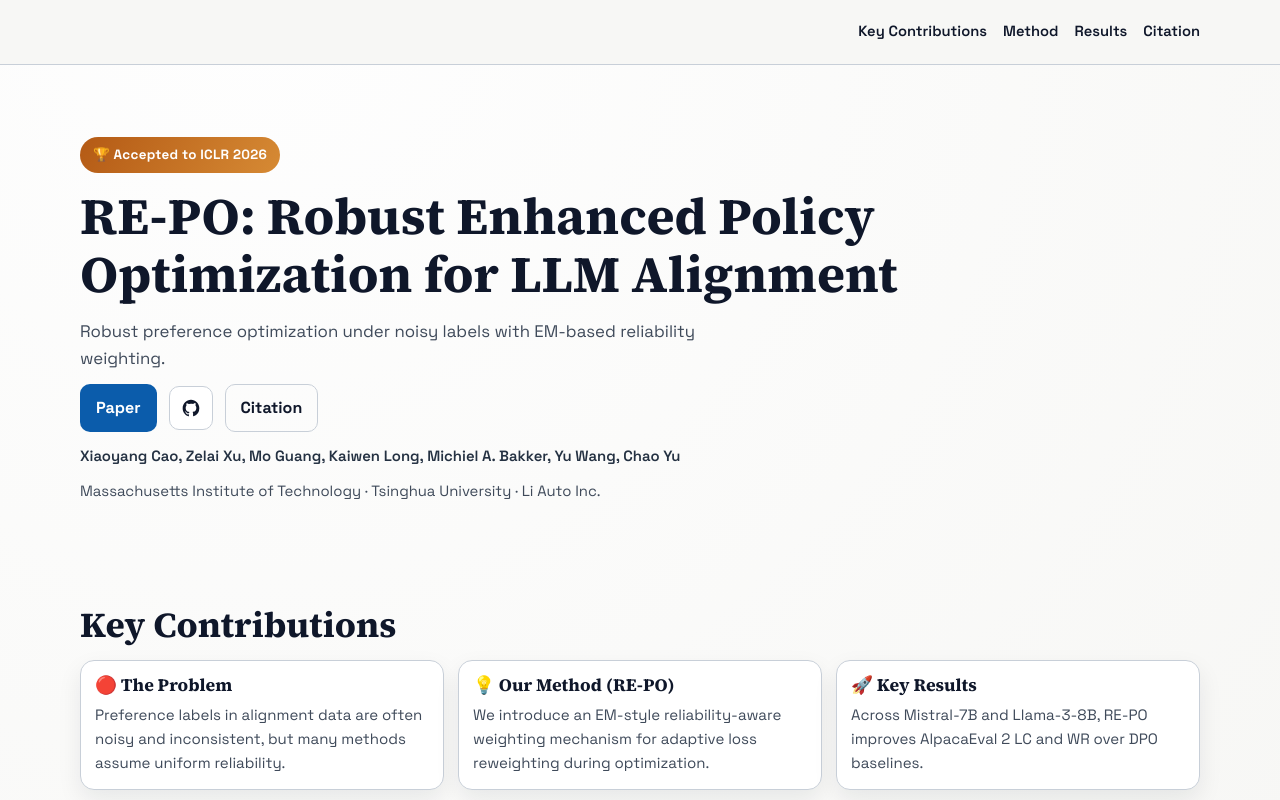
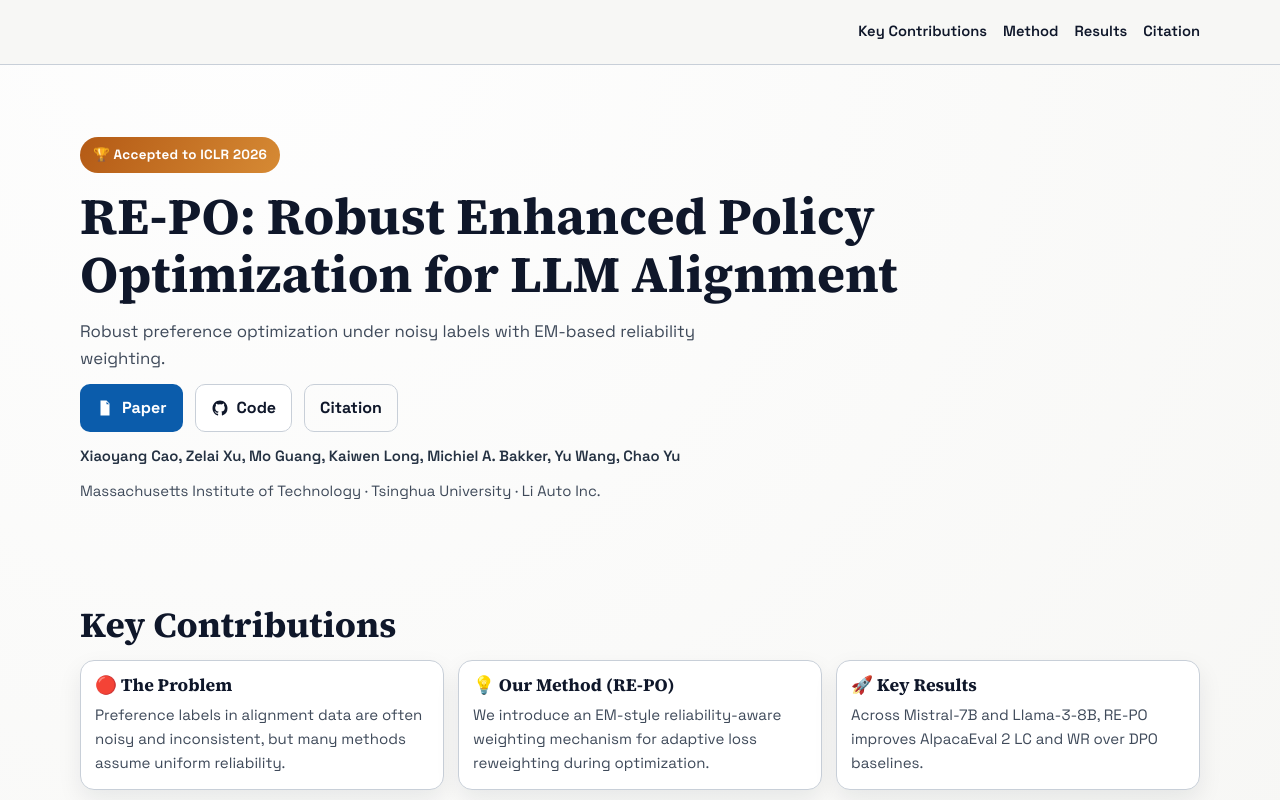
Before and after one commit to repo-alignment/repo-alignment.github.io, a plain HTML site: page index.html in a window 1280 px wide. Shown: the top 800 px of the page. Drawn offline with Linux system fonts and the light colour scheme.

Commit message:
Update CTA buttons to icon+text for Paper and Code

```diff
--- a/assets/css/site.css
+++ b/assets/css/site.css
@@ -191,28 +191,17 @@ h1 {
   border-color: var(--line);
 }
 
-.btn-icon {
-  width: 44px;
-  height: 44px;
-  border: 1px solid var(--line);
-  border-radius: 10px;
+.btn-with-icon {
   display: inline-flex;
   align-items: center;
-  justify-content: center;
-  background: #fff;
-  transition: transform 150ms ease, box-shadow 150ms ease, background-color 150ms ease;
+  gap: 8px;
 }
 
-.btn-icon:hover {
-  transform: translateY(-1px);
-  box-shadow: var(--shadow);
-  background: #f7faff;
-}
-
-.btn-icon svg {
-  width: 20px;
-  height: 20px;
-  fill: #0f172a;
+.btn-with-icon svg {
+  width: 18px;
+  height: 18px;
+  fill: currentColor;
+  flex: 0 0 auto;
 }
 
 .section {
@@ -438,10 +427,6 @@ pre {
     flex-direction: column;
     align-items: stretch;
   }
-
-  .btn-icon {
-    width: 100%;
-  }
 }
 
 @media (prefers-reduced-motion: reduce) {
--- a/assets/js/site.js
+++ b/assets/js/site.js
@@ -106,7 +106,7 @@ function safeSetLink(id, url) {
 
 function applyLinks(links) {
   safeSetLink("cta-paper", links.paper_url);
-  safeSetLink("cta-code-icon", links.code_url);
+  safeSetLink("cta-code", links.code_url);
 }
 
 function setupCitationCopy() {
--- a/index.html
+++ b/index.html
@@ -9,7 +9,7 @@
   <link rel="preconnect" href="https://fonts.googleapis.com">
   <link rel="preconnect" href="https://fonts.gstatic.com" crossorigin>
   <link href="https://fonts.googleapis.com/css2?family=Source+Serif+4:wght@400;600;700&family=Space+Grotesk:wght@400;500;600;700&display=swap" rel="stylesheet">
-  <link rel="stylesheet" href="assets/css/site.css?v=1.5">
+  <link rel="stylesheet" href="assets/css/site.css?v=1.5.1">
 </head>
 <body>
   <a class="skip-link" href="#main-content">Skip to main content</a>
@@ -35,11 +35,17 @@
             Robust preference optimization under noisy labels with EM-based reliability weighting.
           </p>
           <div class="hero-cta" role="group" aria-label="Project links">
-            <a id="cta-paper" class="btn btn-primary" href="assets/paper/iclr2026_conference.pdf" target="_blank" rel="noopener">Paper</a>
-            <a id="cta-code-icon" class="btn-icon" href="https://github.com/XiaoyangCao1113/RE-PO" target="_blank" rel="noopener" aria-label="Code repository" title="Code repository">
+            <a id="cta-paper" class="btn btn-primary btn-with-icon" href="assets/paper/iclr2026_conference.pdf" target="_blank" rel="noopener">
+              <svg viewBox="0 0 24 24" aria-hidden="true" focusable="false">
+                <path d="M6 2h8l4 4v16H6V2zm8 1.5V7h3.5L14 3.5zM8 10h8v1.5H8V10zm0 3h8v1.5H8V13zm0 3h6v1.5H8V16z"/>
+              </svg>
+              <span>Paper</span>
+            </a>
+            <a id="cta-code" class="btn btn-secondary btn-with-icon" href="https://github.com/XiaoyangCao1113/RE-PO" target="_blank" rel="noopener" aria-label="Code repository" title="Code repository">
               <svg viewBox="0 0 24 24" aria-hidden="true" focusable="false">
                 <path d="M12 2C6.48 2 2 6.59 2 12.24c0 4.52 2.87 8.35 6.84 9.71.5.1.68-.22.68-.49 0-.24-.01-1.04-.01-1.88-2.78.62-3.37-1.21-3.37-1.21-.45-1.18-1.11-1.49-1.11-1.49-.91-.64.07-.63.07-.63 1 .08 1.53 1.06 1.53 1.06.9 1.56 2.35 1.11 2.92.85.09-.67.35-1.11.63-1.37-2.22-.26-4.56-1.14-4.56-5.06 0-1.12.39-2.03 1.03-2.74-.1-.26-.45-1.31.1-2.74 0 0 .84-.28 2.75 1.05A9.31 9.31 0 0 1 12 6.84c.85 0 1.71.12 2.51.35 1.9-1.33 2.74-1.05 2.74-1.05.56 1.43.21 2.48.11 2.74.64.71 1.03 1.62 1.03 2.74 0 3.93-2.34 4.8-4.57 5.06.36.32.68.94.68 1.9 0 1.37-.01 2.47-.01 2.81 0 .27.18.59.69.49A10.26 10.26 0 0 0 22 12.24C22 6.59 17.52 2 12 2z"/>
               </svg>
+              <span>Code</span>
             </a>
             <a id="cta-citation" class="btn btn-ghost" href="#citation">Citation</a>
           </div>
@@ -144,6 +150,6 @@
     </div>
   </footer>
 
-  <script src="assets/js/site.js?v=1.5" defer></script>
+  <script src="assets/js/site.js?v=1.5.1" defer></script>
 </body>
 </html>
```
Also changed, not shown: 2 other files.
